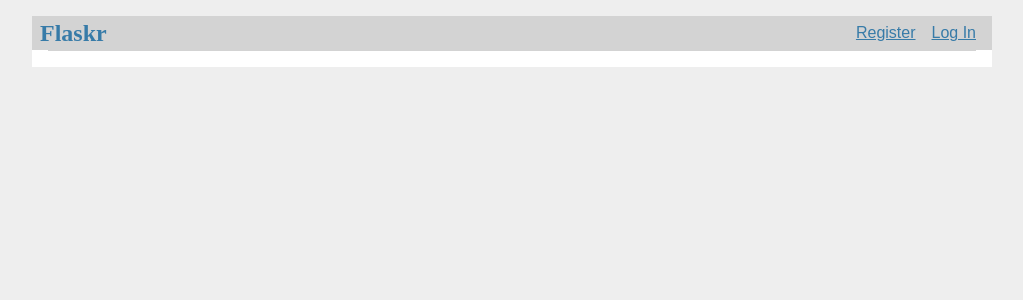
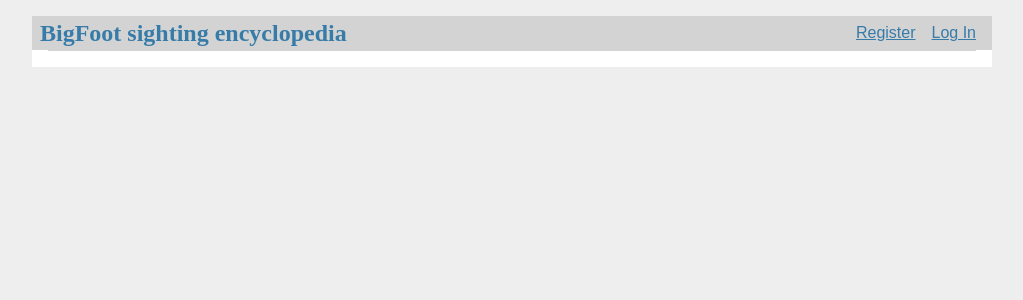
Before and after one commit to Sambsamb/SBminiproject3, a Flask app: template bigfoot/templates/base.html in a window 1280 px wide. Shown: the top 300 px of the page, without its empty margins (128-1151 px from the left). Run offline with Flask 2, Linux system fonts and the light colour scheme; the template is opened without the code that fills it, so the values that code supplies are empty.

Commit message:
Initial commit

```diff
--- a/bigfoot/templates/base.html
+++ b/bigfoot/templates/base.html
@@ -2,7 +2,7 @@
 <title>{% block title %}{% endblock %} - BigFoot sighting encyclopedia</title>
 <link rel="stylesheet" href="{{ url_for('static', filename='style.css') }}">
 <nav>
-  <h1>Flaskr</h1>
+  <h1>BigFoot sighting encyclopedia</h1>
   <ul>
     {% if g.user %} <!-- from load_logged_in_user -->
       <li><span>{{ g.user['username'] }}</span>
```
Also changed, not shown: bigfoot/templates/auth/login.html (renamed from bigfoot/templates/login.html), bigfoot/templates/auth/register.html (renamed from bigfoot/templates/register.html).
